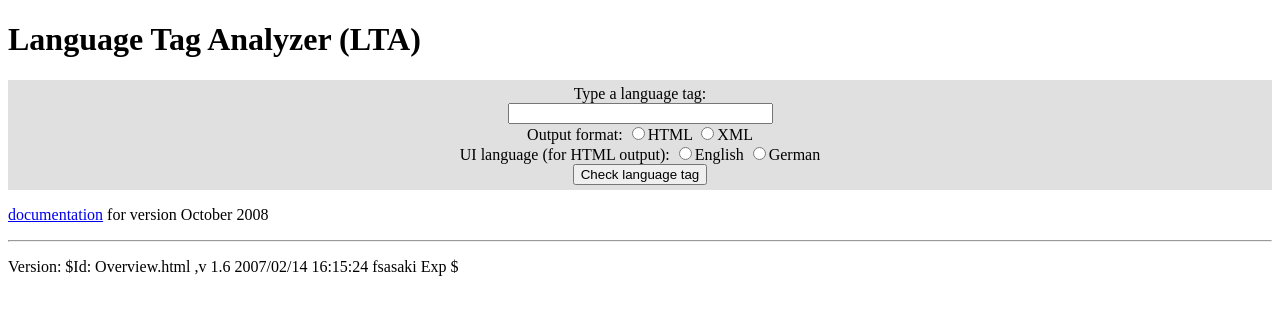
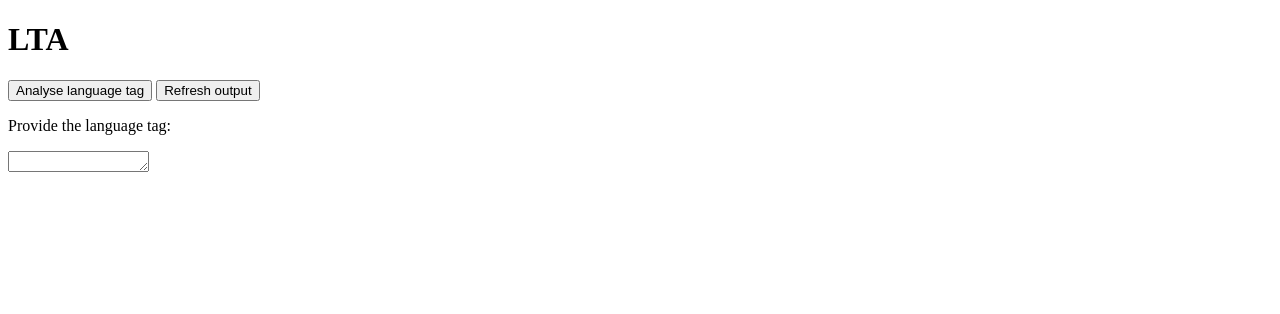
Before and after one commit to fsasaki/stuff, a plain HTML site: page lta/index.html in a window 1280 px wide. Drawn offline with Linux system fonts and the light colour scheme.

Commit message:
index file name fix

```diff
--- a/lta/index.html
+++ b/lta/index.html
@@ -1,31 +1,51 @@
-<!DOCTYPE html
-  PUBLIC "-//W3C//DTD XHTML 1.0 Transitional//EN" "http://www.w3.org/TR/xhtml1/DTD/xhtml1-transitional.dtd">
-<html xmlns="http://www.w3.org/1999/xhtml" lang="en">
-   <head>
-      <meta http-equiv="Content-Type" content="text/html; charset=UTF-8"/>
-      <title>Language Tag Analyzer (LTA)</title>
-   </head>
-   <body><h1>Language Tag Analyzer (LTA)</h1>
-
-<form
-   action="http://www.w3.org/2008/05/lta/language-tags/03/q">
-         <table border="0" cellpadding="5" cellspacing="0" bgcolor="#E0E0E0" width="100%">
-            <tr  align="center">
-               <td>Type a language tag:<br/>
-      <input name="input" type="text" size="30" maxlength="250"/><!--
-                  <input type="hidden" name="xmlfile"
-                     value="http://www.w3.org/2008/05/lta/dummy-input.xml"/>
-                  <input type="hidden" name="xslfile" value="http://www.w3.org/2008/05/lta/lta.xsl"/> -->
-             <br/>Output format: <input type="radio" name="output" value="html"/>HTML
-<input type="radio" name="output" value="xml"/>XML<br/>
-UI language (for HTML output):
-<input type="radio" name="hl" value="en"/>English
-   <input type="radio" name="hl" value="de"/>German<br/>
-   <input type="submit" value="Check language tag"/></td>
-</tr>
-         </table>
-</form>
-      <p><a href="02/documentation.html">documentation</a> for version October 2008</p>
-<hr/><p>Version: $Id: Overview.html ,v
-         1.6 2007/02/14 16:15:24 fsasaki Exp $ </p></body>
+<!DOCTYPE html>
+<html>
+    <head>
+        <meta charset="utf-8">
+        <title>Language Tag Analyser</title>
+        <script
+        src="lib/jquery.min.js"></script>
+        <script type="text/javascript" src="lib/Saxon-CE_1.1/Saxonce/Saxonce.nocache.js"></script>
+        <script type="text/javascript" src="lib/callSaxon.js"></script>
+        <script type="text/javascript">
+            function analyzeLanguageTag() {
+                var languagetag = $('#content').val();
+                //var selectedLanguage = $("#language").find(":selected").val();
+                var tempstring = xsltTransform("lib/lta.xsl", "lib/lta.xsl", [{"ns": null, "name": "input", "value": languagetag},
+                    {"ns": null, "name": "output", "value": "html"},{"ns": null, "name": "hl", "value": "en"}]);
+                $("#output").empty().append(tempstring);
+            }
+            ;
+        </script>
+        <style type="text/css"> *.element { color: #800080; font-weight: bold;} *.attribute {
+                color: black; font-weight: bold;} *.aval { color: #0080FF; font-weight: normal;}
+            *.must-error { border-width:2px;
+                           border-style:solid;
+                           border-color:red;
+                           padding: 1px;
+            }
+            *.should-error { border-width:2px;
+                             border-style:solid;
+                             border-color:yellow;
+                             padding: 1px;
+            }
+            *.noerror { border-width:2px;
+                        border-style:solid;
+                        border-color:green;
+                        padding: 1px;
+            }
+        </style>
+    </head>
+    <body>
+        <h1>LTA</h1>
+        <button onclick="analyzeLanguageTag('en-us-1996');">Analyse language tag</button>
+        <button onclick="$('#output').empty();">Refresh output</button>
+        <form name="input">
+            <p>Provide the language tag:</p>
+            <textarea rows="1" cols="15" name="content"  id="content" class="input"></textarea>
+        </form><!--
+        <p>Set the language of the output <select name="language" id="language"><option value="en" selected>English</option>
+               <option value="de">German</option></select></p>-->
+        <div id="output"></div>
+    </body>
 </html>
```
Also changed, not shown: lta/index2.html (deleted, +0 -51 lines).
